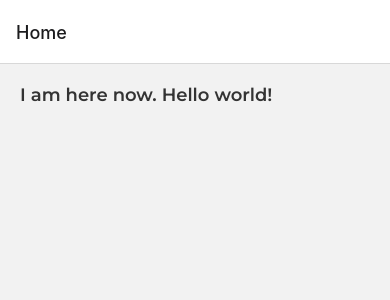
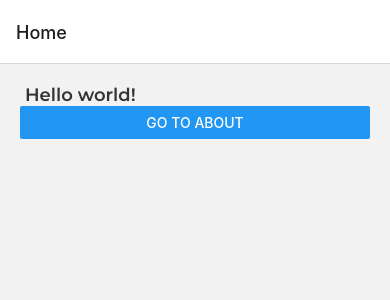
Before and after one commit to Sambalicious/native-boilerplate, a React Native app: screen / in a window 390 px wide. Shown: the top 300 px of the page. Built offline with nearby package versions, Linux system fonts and the light colour scheme.

Commit message:
addded the font file

```diff
--- a/App.tsx
+++ b/App.tsx
@@ -26,7 +26,7 @@ export default function App() {
       <Stack.Navigator>
         <Stack.Screen component={Home} name="Home" />
         <Stack.Screen component={About} name="About" />
-        <Stack.Screen component={ReviewDetails} name="Details" />
+        <Stack.Screen component={ReviewDetails} name="Review Details" />
       </Stack.Navigator>
     </NavigationContainer>
   );
--- a/package.json
+++ b/package.json
@@ -23,6 +23,7 @@
     "react-native-safe-area-context": "4.4.1",
     "react-native-screens": "~3.18.0",
     "react-native-web": "~0.18.7",
+    "react-navigation-helpers": "^2.2.0",
     "react-navigation-stack": "^2.10.4"
   },
   "devDependencies": {
--- a/screens/Home.tsx
+++ b/screens/Home.tsx
@@ -1,11 +1,14 @@
-import React from "react";
-import { Text, View } from "react-native";
+import { Button, Text, View } from "react-native";
+import * as NavigationService from "react-navigation-helpers";
 import { globalStyles } from "../styles/global";
-
 const Home = () => {
+  const handleOnPress = () => {
+    NavigationService.push("About");
+  };
   return (
     <View style={globalStyles.container}>
-      <Text style={globalStyles.titleText}>I am here now. Hello world!</Text>
+      <Text style={globalStyles.titleText}> Hello world!</Text>
+      <Button title="Go to about" onPress={handleOnPress} />
     </View>
   );
 };
--- a/screens/ReviewDetails.tsx
+++ b/screens/ReviewDetails.tsx
@@ -1,9 +1,10 @@
 import React from "react";
 import { StyleSheet, Text, View } from "react-native";
+import { globalStyles } from "../styles/global";
 const ReviewDetails = () => {
   return (
     <View style={styles.container}>
-      <Text> Review</Text>
+      <Text style={globalStyles.paragraph}> Review</Text>
     </View>
   );
 };
--- /dev/null
+++ b/shared/fonts.ts
@@ -0,0 +1,9 @@
+export default {
+  montserrat: {
+    regular: "MontserratRegular",
+    bold: "MontserratBold",
+    semibold: "MontserratSemiBold",
+    medium: "MontserratMedium",
+    extraBold: "MontserratExtraBold",
+  },
+};
--- a/styles/global.ts
+++ b/styles/global.ts
@@ -1,8 +1,9 @@
 import { StyleSheet } from "react-native";
+import fonts from "../shared/fonts";
 
 export const globalStyles = StyleSheet.create({
   titleText: {
-    fontFamily: "MontserratSemiBold",
+    fontFamily: fonts.montserrat.semibold,
     fontSize: 18,
     color: "#333",
   },
```
Also changed, not shown: 1 other file (tests, documents, lock files or other folders).
